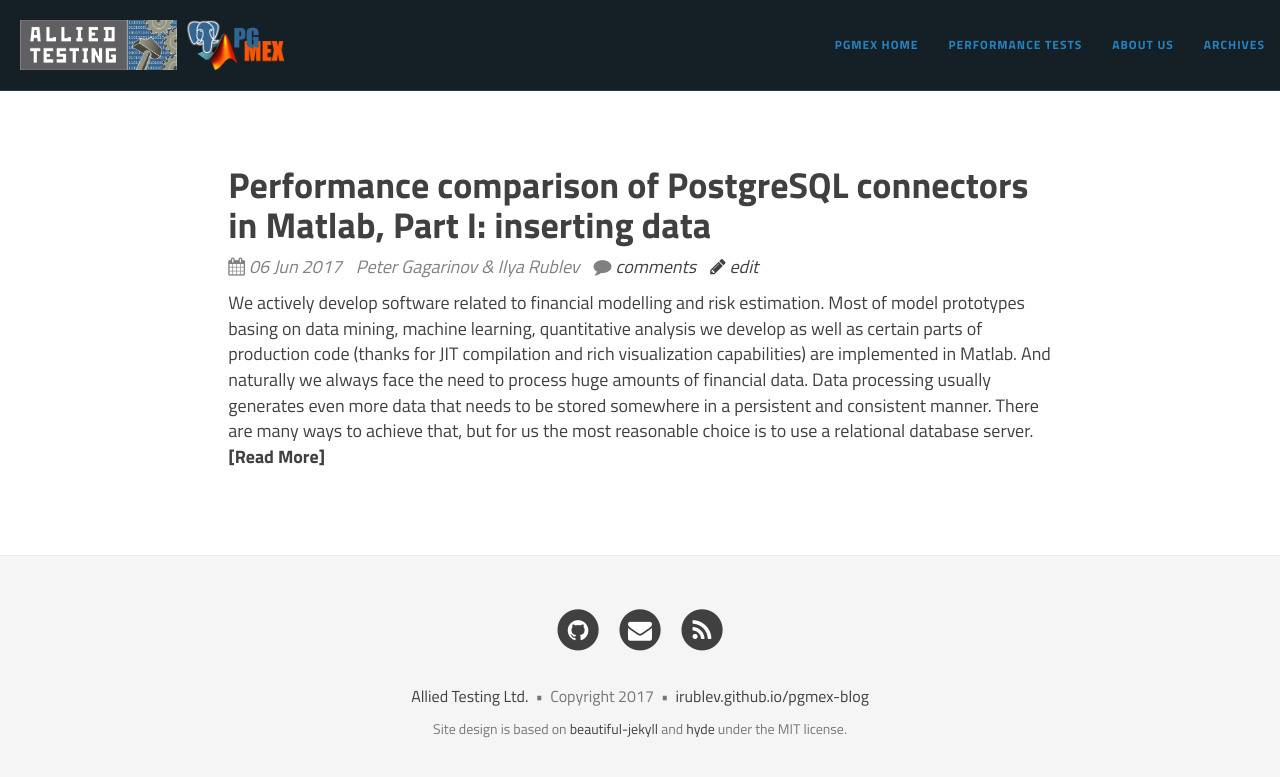
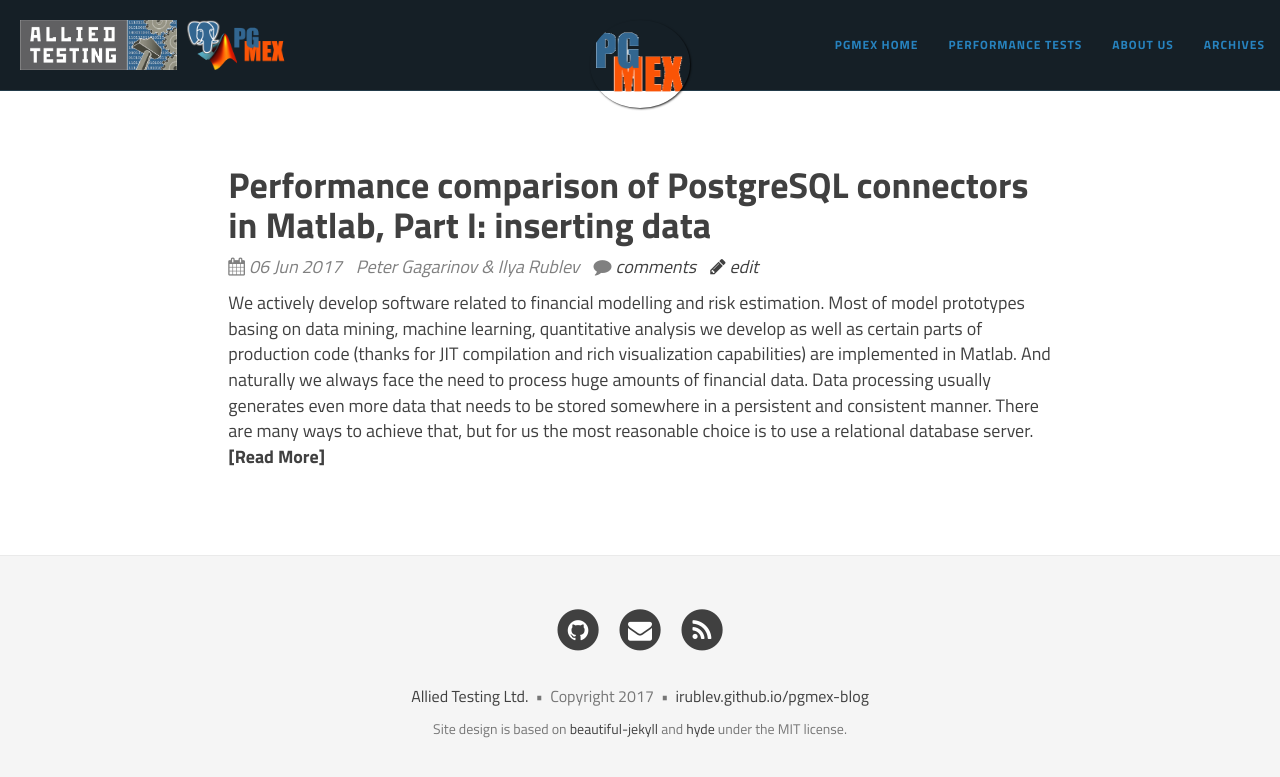
Before and after one commit to irublev/pgmex-blog, a Jekyll site: the page built from index.html, in a window 1280 px wide. Shown: the top 777 px of the page. Built offline with Jekyll 4.4.1, drawn with Linux system fonts in a browser that asks for light colours; nearby versions of some CDN libraries; the list of posts is cut into pages by our own code; comment, search, counter and statistics services are not loaded.

Commit message:
small fix

```diff
--- a/_config.yml
+++ b/_config.yml
@@ -18,7 +18,7 @@ excerpt_length: 200
 #    hash:
 #    size: 80
 
-site.avatar: logo_small_sqr.png
+avatar: logo_small_sqr.png
 
 disqus:
   shortname: "pgmexblog-test"
```
